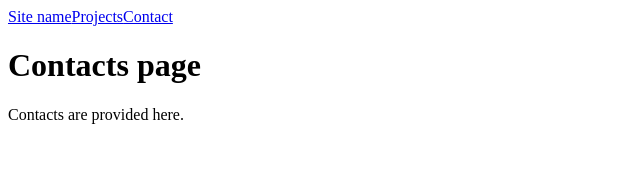
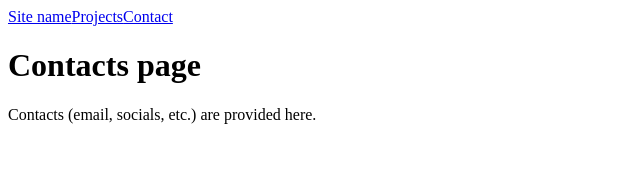
Before and after one commit to NikDenissov/photography-portfolio, a React (Vite) app: page /contact in a window 1280 px wide. Shown: the top 196 px of the page, without its empty margins (0-640 px from the left). Built offline with nearby package versions, Linux system fonts and the light colour scheme.

Commit message:
Updated placeholder texts to test auto-deployment

```diff
--- a/src/pages/ContactPage.tsx
+++ b/src/pages/ContactPage.tsx
@@ -2,7 +2,7 @@ export function ContactPage() {
     return (
         <>
             <h1>Contacts page</h1>
-            <p>Contacts are provided here.</p>
+            <p>Contacts (email, socials, etc.) are provided here.</p>
         </>
     )
 }
--- a/src/pages/ProjectDetailsPage.tsx
+++ b/src/pages/ProjectDetailsPage.tsx
@@ -6,7 +6,7 @@ export function ProjectDetailsPage() {
     return (
         <>
             <h1>Project page</h1>
-            <p>Contains details about the project: {slug}</p>
+            <p>Contains details about the selected project: {slug}</p>
         </>
     )
 }
--- a/src/pages/ProjectsPage.tsx
+++ b/src/pages/ProjectsPage.tsx
@@ -2,7 +2,7 @@ export function ProjectsPage() {
     return (
         <>
             <h1>Projects page</h1>
-            <p>Displays a list of projects.</p>
+            <p>Displays a list of all projects in a grid.</p>
         </>
     )
 }
```
